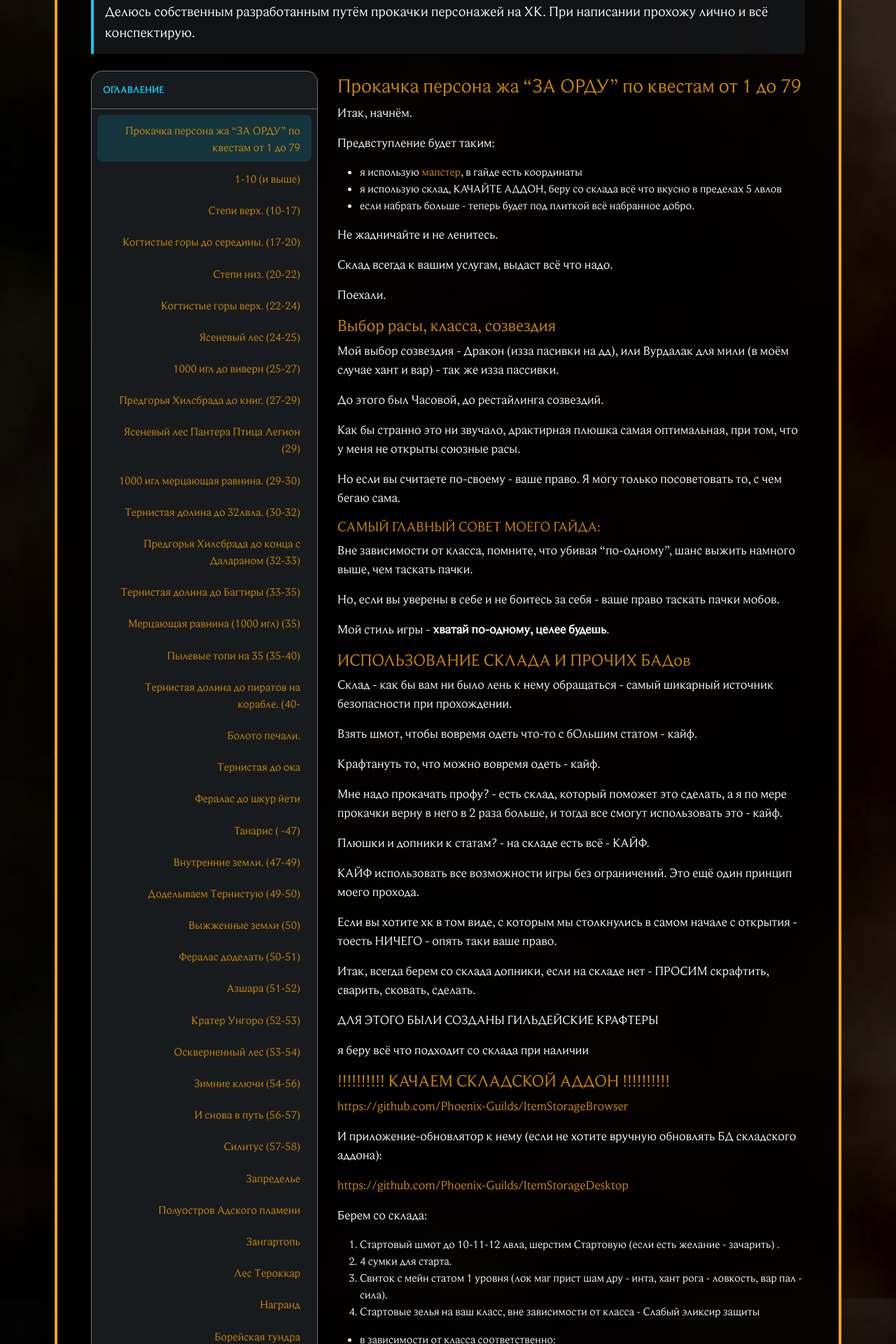
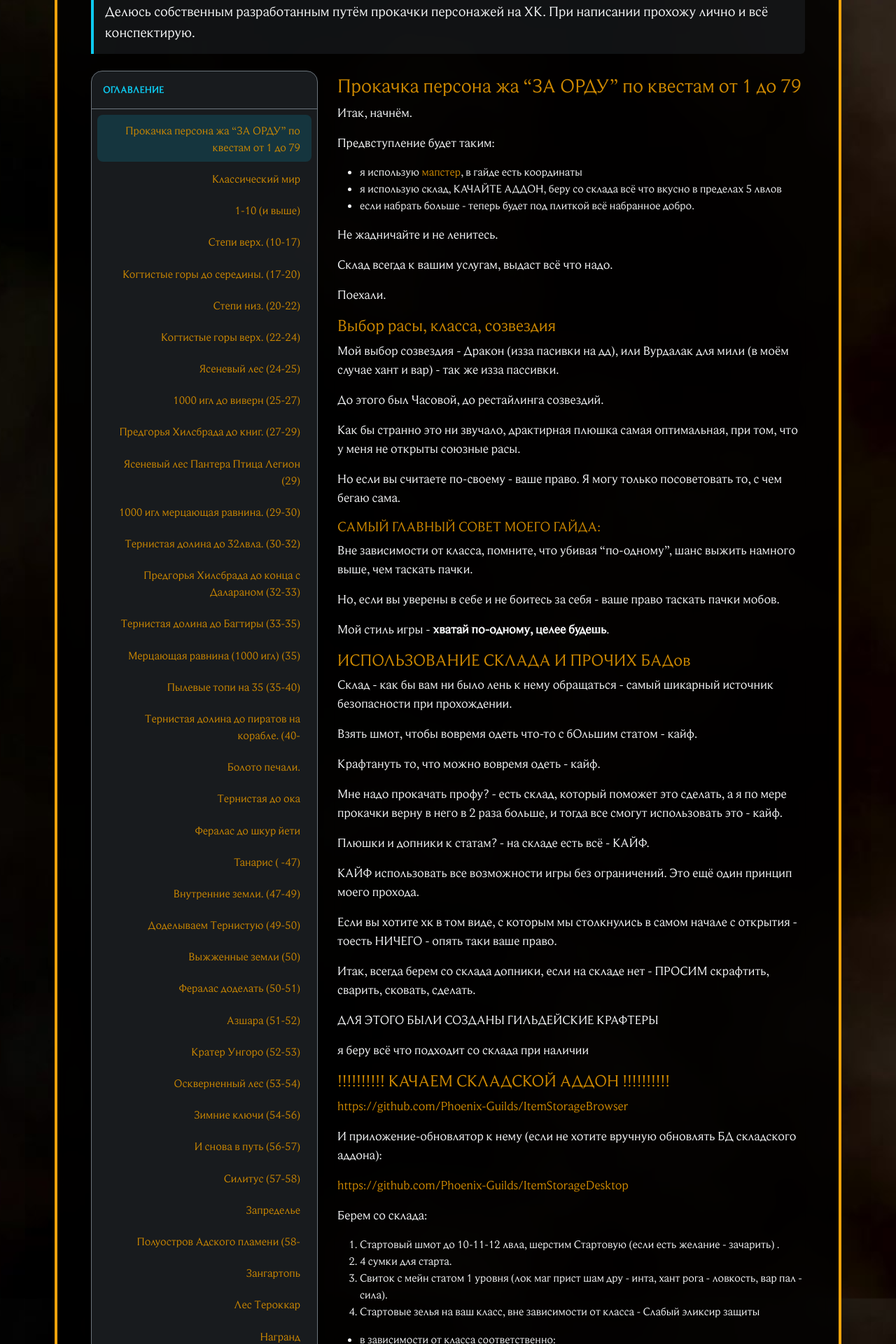
Before and after one commit to Phoenix-Guilds/phoenix-guilds.github.io, a Jekyll site: the page built from _guides/gayd-po-prokachke-hk-ot-silmy.md, in a window 1280 px wide. Shown: the part 665-2585 px from the top of the page at 70% size. Built offline with Jekyll 4.4.1, drawn with Linux system fonts in a browser that asks for light colours; nearby versions of some CDN libraries; library files that are not in the unit come from our copies.

Commit message:
Update Гайды “gayd-po-prokachke-hk-ot-silmy”

```diff
--- a/_guides/gayd-po-prokachke-hk-ot-silmy.md
+++ b/_guides/gayd-po-prokachke-hk-ot-silmy.md
@@ -94,6 +94,8 @@
 
 Третья профа - ваш выбор, ваша фантазия.
 
+### Классический мир
+
 ### 1-10 (и выше)
 
 Добро пожаловать в мир. Помните, что у нас одна жизнь, и её надо сохранить всеми силами.
@@ -1483,7 +1485,7 @@
 
 Поехали в Запределье
 
-### Полуостров Адского пламени
+### Полуостров Адского пламени (58-
 
 И вот, мы прибыли в Запределье!!! УРАААА!!!! Красиво, слов нет. Сдаём квест, берем
 
@@ -1562,7 +1564,7 @@
 
 при спокойном и умеренном прохождении - этих локаций достаточно чтобы подняться до 68 лвла
 
-## Нордскол
+### Нордскол
 
 Обычно на него гайд не нужен, мы уже достаточно матёрые ХКшники, чтобы слушать чьи-то мнения
 
```
